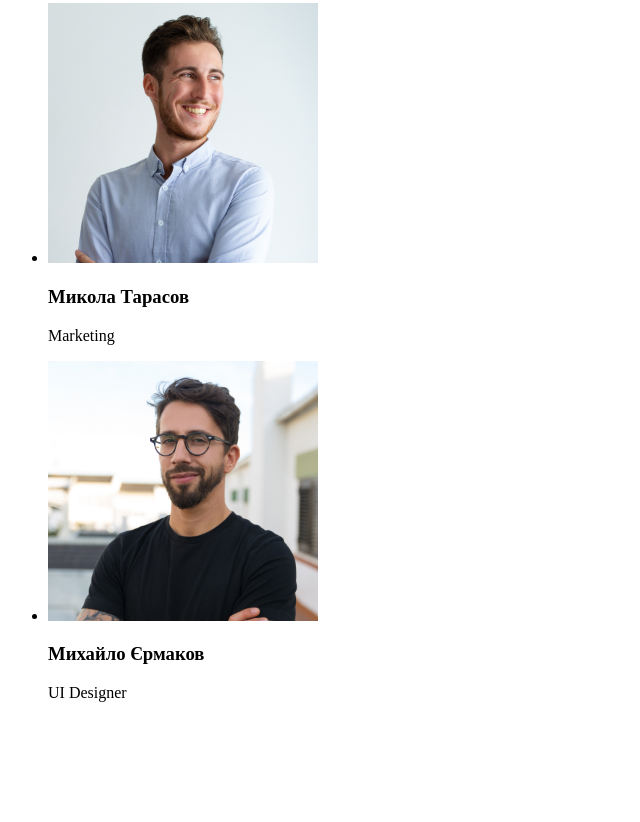
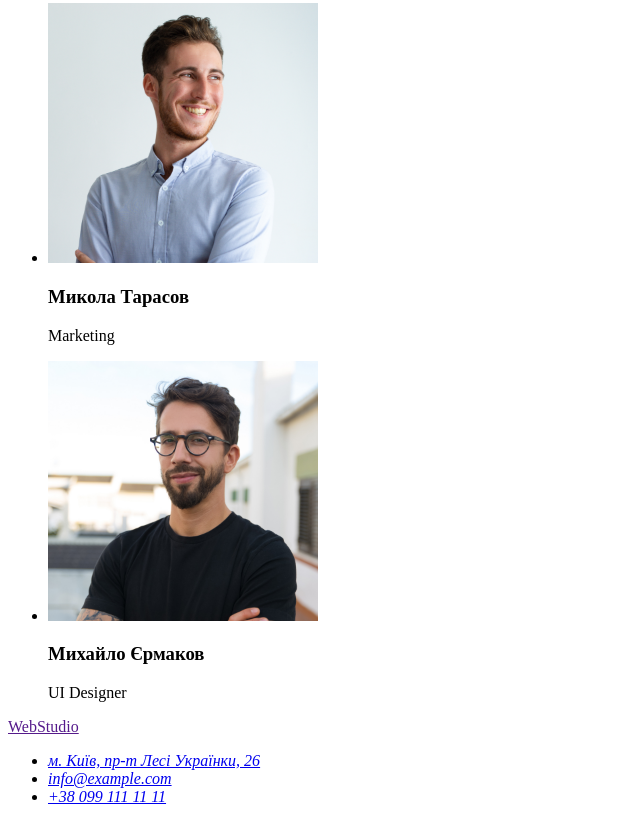
Before and after one commit to AntoninaHoncharenko/goit-markup-hw-01, a plain HTML site: page index.html in a window 1280 px wide. Shown: the part 2315-3137 px from the top of the page, without its empty margins (0-640 px from the left). Before the commit the page ends 3033 px from the top, so only its background shows below. Drawn offline with Linux system fonts and the light colour scheme.

Commit message:
Add fotter

```diff
--- a/index.html
+++ b/index.html
@@ -93,6 +93,18 @@
         </section>
     </main>
 
+    <footer>
+        <a href="">WebStudio</a>
+        <address>
+            <ul>
+                <li> <a href="https://www.google.com/maps/place/бульвар+Лесі+Українки,+26,+Київ,+02000/@50.427353,30.5411324,16z/"
+                    target="_blank" rel="nofollow noopener noreferrer">м. Київ, пр-т Лесі Українки, 26</a> </li>
+                <li> <a href="mailto:info@example.com">info@example.com</a> </li>
+                <li> <a href="tel:+380991111111">+38 099 111 11 11</a> </li>
+            </ul>
+        </address>
+    </footer>
+
 
 </body>
 </html>
```
